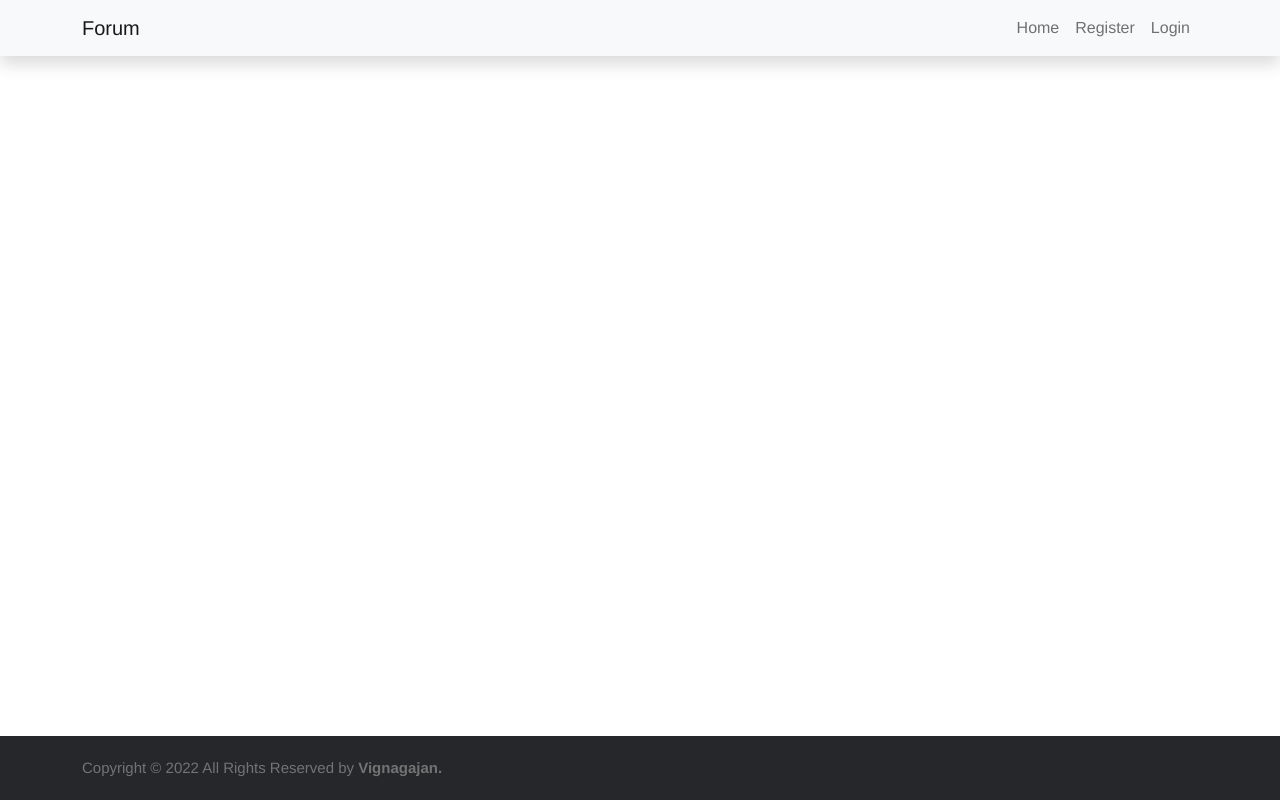
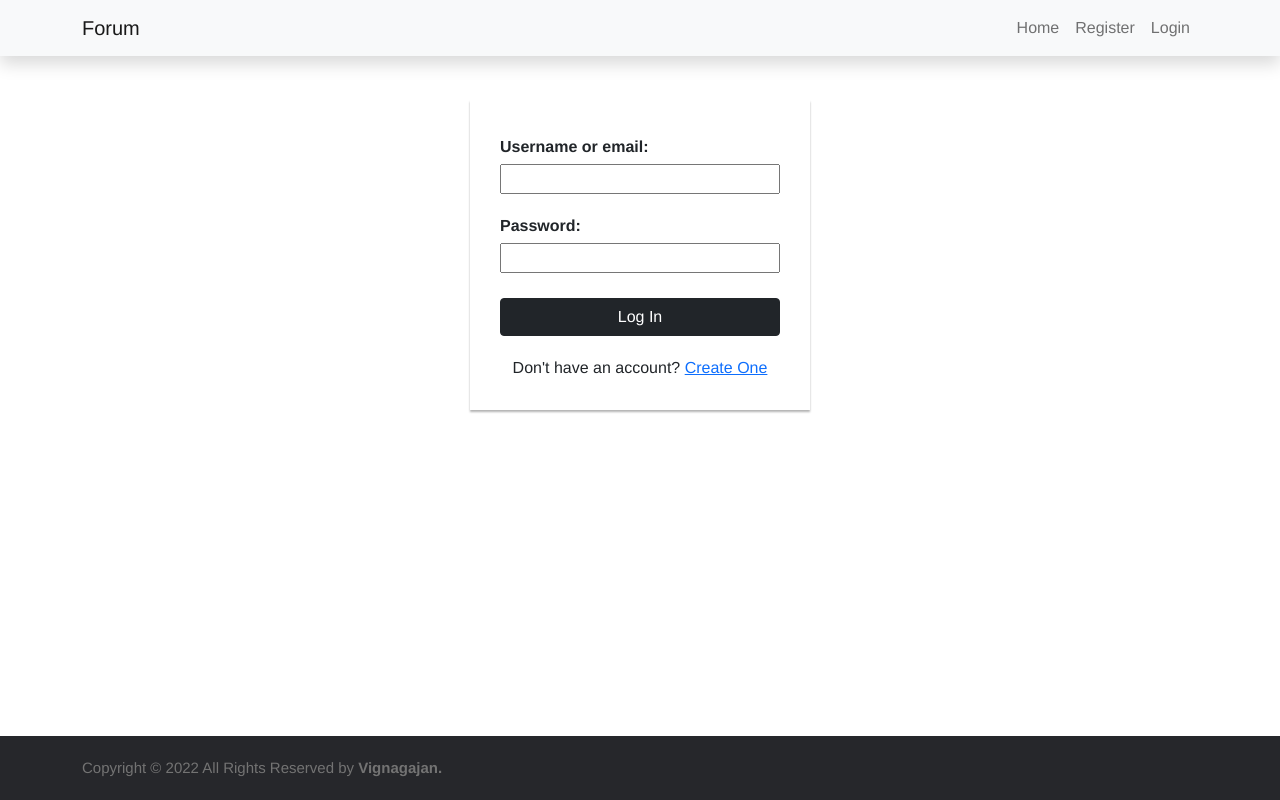
Before and after one commit to vignagajan/simple-forum, a React (Create React App) app in the folder frontend/: page /login in a window 1280 px wide. Built offline with nearby package versions, Linux system fonts and the light colour scheme.

Commit message:
Finish login ui

```diff
--- /dev/null
+++ b/frontend/public/assets/css/login.css
@@ -0,0 +1,38 @@
+.login-form {
+  width: 340px;
+  margin: 100px auto;
+}
+.login-form form {
+  margin-bottom: 15px;
+  box-shadow: 0px 2px 2px rgba(0, 0, 0, 0.3);
+  padding: 30px;
+}
+.login-form h2 {
+  margin: 0 0 15px;
+}
+.form-group {
+  padding: 5px 0 5px 0;
+}
+.form-group label {
+  display: inline-block;
+}
+.form-group input {
+  width: 100%;
+  clear: both;
+  margin-top: 5px;
+  margin-bottom: 10px;
+}
+.form-control,
+.btn {
+  margin-top: 10px;
+  width: 100%;
+}
+
+.forgot {
+  padding-bottom: 25px;
+  text-align: right;
+}
+.sign-up {
+  text-align: center;
+  padding: 20px 0 0;
+}
--- a/frontend/src/App.js
+++ b/frontend/src/App.js
@@ -1,6 +1,7 @@
 import { BrowserRouter as Router, Routes, Route } from "react-router-dom";
 import Footer from "./components/Footer";
 import Header from "./components/Header";
+import Login from "./components/Login";
 import Home from "./pages/Home";
 
 function App() {
@@ -11,6 +12,7 @@ function App() {
         <div className="container">
           <Routes>
             <Route path='/' element={<Home />}/>
+            <Route path='/login' element={<Login />}/>
           </Routes>
 
         </div>
--- /dev/null
+++ b/frontend/src/components/Login.jsx
@@ -0,0 +1,42 @@
+import {Helmet} from "react-helmet";
+import {Link} from 'react-router-dom';
+import { useState } from 'react';
+
+function Login() {
+
+  const [username, setUserName] = useState("");
+  const [password, setPassword] = useState("");
+
+  return (
+
+    <div className="login-form">
+      <Helmet>
+      <link rel="stylesheet" href="../assets/css/login.css"></link>
+      </Helmet>
+      <form method="post">
+          <div className="form-group">
+            <label><b>Username or email:</b></label>
+            <input
+              type="text"
+              value={username}
+              onChange={(e) => setUserName(e.target.value)}
+            />
+          </div>
+          <div className="form-group">
+            <label><b>Password:</b></label>
+            <input
+              type="text"
+              value={password}
+              onChange={(e) => setPassword(e.target.value)}
+            />
+          </div>
+        <button type="submit" className="btn btn-dark">Log In</button>
+        <div className="sign-up">
+            Don't have an account? <Link to='register'>Create One</Link>
+        </div>
+      </form>
+</div>
+  )
+}
+
+export default Login
```
